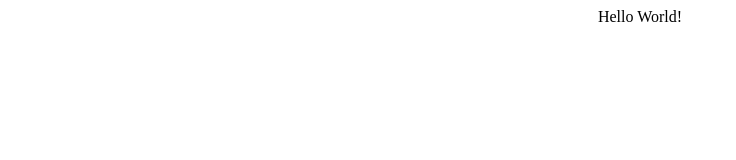
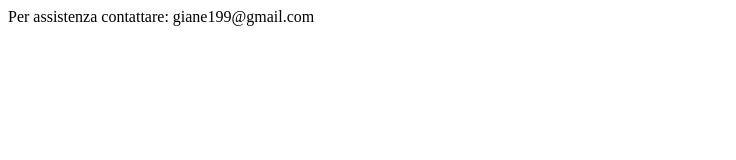
Before and after one commit to alessiogianello/alessiogianello.github.io, a plain HTML site: page index.html in a window 1280 px wide. Shown: the whole page, without its empty margins (0-736 px from the left). Drawn offline with Linux system fonts and the light colour scheme.

Commit message:
assistenza

```diff
--- a/index.html
+++ b/index.html
@@ -1,8 +1,8 @@
 <html>
     <head>
-        <title>Benvenuto</title>
+        <title>Assistenza App</title>
     </head>
     <body>
-        <div align="center">Hello World!</div>
+        <div>Per assistenza contattare: giane199@gmail.com</div>
     </body>
 </html>
```
